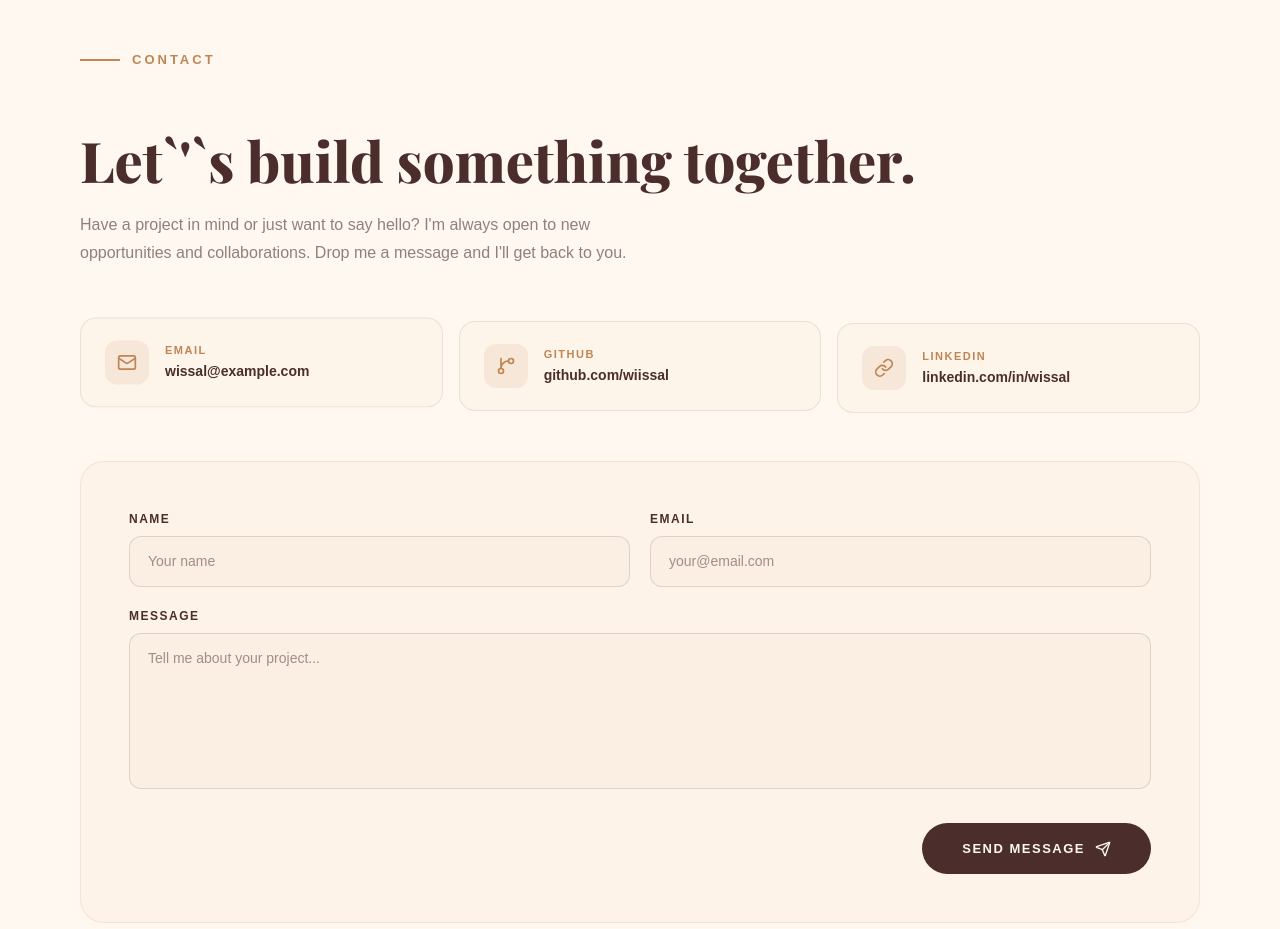
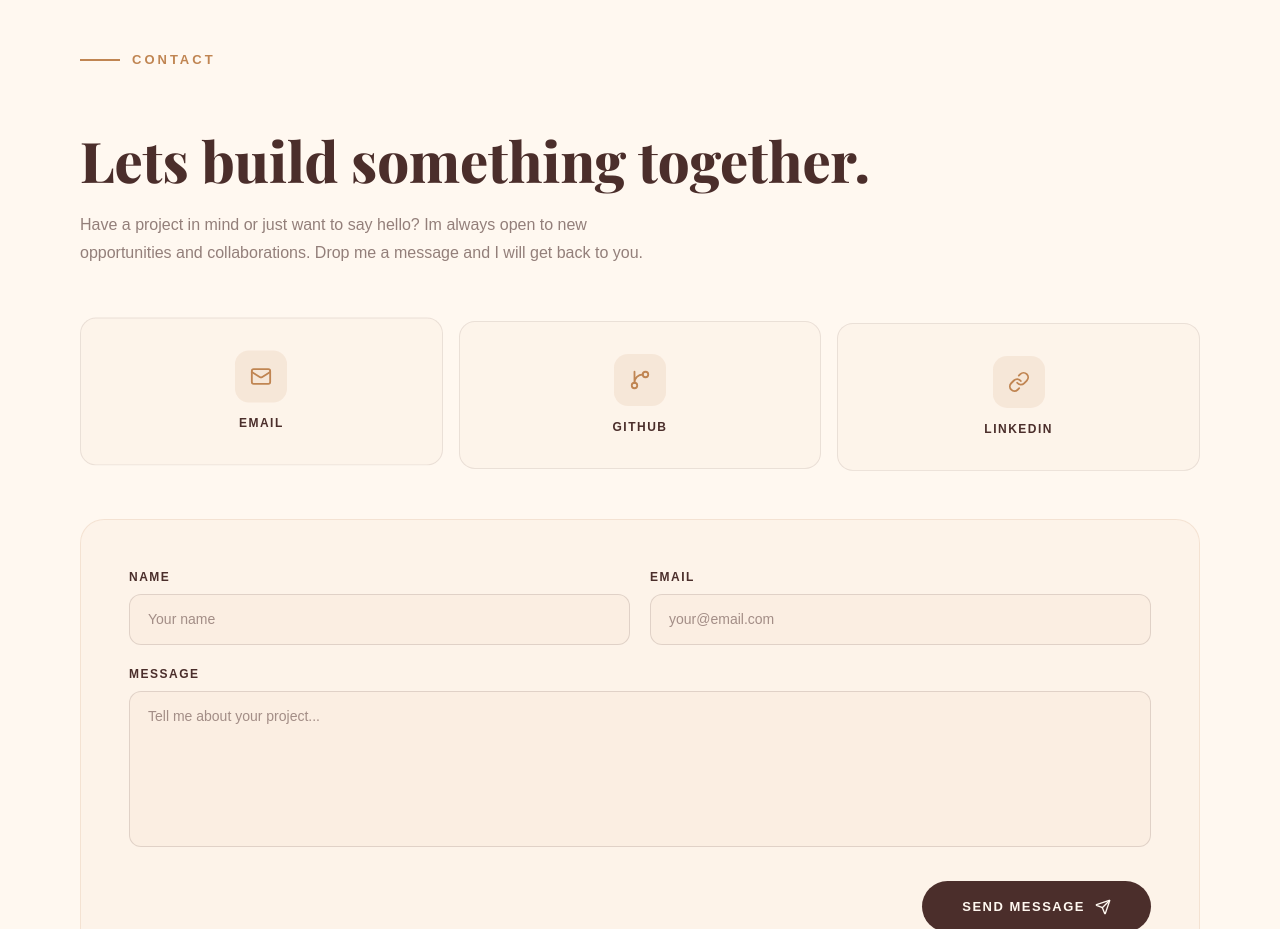
Before and after one commit to wiissal/wiissal-portfolio, a Next.js app: page / in a window 1280 px wide. Shown: the part 6240-7169 px from the top of the page. Built offline with nearby package versions, Linux system fonts and the light colour scheme.

Commit message:
feat(contact): simplify cards to icon and label only

```diff
--- a/src/app/components/Contact.jsx
+++ b/src/app/components/Contact.jsx
@@ -85,10 +85,10 @@ export default function Contact() {
           {/* Heading */}
           <div ref={leftRef} style={{ marginBottom: 56 }}>
             <h2 style={{ fontSize: "clamp(36px, 5vw, 56px)", fontWeight: 800, color: "#4b2e2b", fontFamily: "var(--font-playfair)", margin: "0 0 20px", lineHeight: 1.1 }}>
-              Let`'`s build something together.
+              Lets build something together.
             </h2>
             <p style={{ fontSize: 16, color: "rgba(75,46,43,0.6)", fontFamily: "sans-serif", lineHeight: 1.75, maxWidth: 600, margin: 0 }}>
-              Have a project in mind or just want to say hello? I'm always open to new opportunities and collaborations. Drop me a message and I'll get back to you.
+              Have a project in mind or just want to say hello? Im always open to new opportunities and collaborations. Drop me a message and I will get back to you.
             </p>
           </div>
 
@@ -103,14 +103,11 @@ export default function Contact() {
   className={`contact-icon-${i}`}
   onMouseEnter={(e) => { e.currentTarget.style.borderColor = "rgba(192,133,82,0.5)"; e.currentTarget.style.backgroundColor = "rgba(192,133,82,0.08)"; e.currentTarget.style.animationPlayState = "paused"; e.currentTarget.style.transform = "translateY(-8px) scale(1.04)"; }}
   onMouseLeave={(e) => { e.currentTarget.style.borderColor = "rgba(75,46,43,0.1)"; e.currentTarget.style.backgroundColor = "rgba(192,133,82,0.03)"; e.currentTarget.style.animationPlayState = "running"; e.currentTarget.style.transform = ""; }}
-                style={{ display: "flex", alignItems: "center", gap: 16, padding: "22px 24px", borderRadius: 16, border: "1px solid rgba(75,46,43,0.1)", backgroundColor: "rgba(192,133,82,0.03)", textDecoration: "none", transition: "border-color 0.3s ease, background-color 0.3s ease" }}>
-                <div style={{ width: 44, height: 44, borderRadius: 12, backgroundColor: "rgba(192,133,82,0.12)", display: "flex", alignItems: "center", justifyContent: "center", flexShrink: 0 }}>
-                  <c.icon size={20} color="#c08552" strokeWidth={2} />
+  style={{ display: "flex", flexDirection: "column", alignItems: "center", justifyContent: "center", gap: 12, padding: "32px 24px", borderRadius: 16, border: "1px solid rgba(75,46,43,0.1)", backgroundColor: "rgba(192,133,82,0.03)", textDecoration: "none", transition: "border-color 0.3s ease, background-color 0.3s ease" }}>
+  <div style={{ width: 52, height: 52, borderRadius: 14, backgroundColor: "rgba(192,133,82,0.12)", display: "flex", alignItems: "center", justifyContent: "center" }}>
+    <c.icon size={22} color="#c08552" strokeWidth={2} />
   </div>
-                <div>
-                  <div style={{ fontSize: 11, fontWeight: 700, letterSpacing: 1.5, textTransform: "uppercase", color: "#c08552", fontFamily: "sans-serif", marginBottom: 3 }}>{c.label}</div>
-                  <div style={{ fontSize: 14, fontWeight: 600, color: "#4b2e2b", fontFamily: "sans-serif" }}>{c.value}</div>
-                </div>
+  <div style={{ fontSize: 12, fontWeight: 700, letterSpacing: 1.5, textTransform: "uppercase", color: "#4b2e2b", fontFamily: "sans-serif" }}>{c.label}</div>
 </a>
             ))}
           </div>
@@ -125,7 +122,7 @@ export default function Contact() {
                   </svg>
                 </div>
                 <h3 style={{ fontSize: 22, fontWeight: 800, color: "#4b2e2b", fontFamily: "var(--font-playfair)", marginBottom: 10 }}>Message sent!</h3>
-                <p style={{ fontSize: 14, color: "rgba(75,46,43,0.6)", fontFamily: "sans-serif" }}>I'll get back to you as soon as possible.</p>
+                <p style={{ fontSize: 14, color: "rgba(75,46,43,0.6)", fontFamily: "sans-serif" }}>I`'`ll get back to you as soon as possible.</p>
                 <button onClick={() => setSent(false)} style={{ marginTop: 24, padding: "10px 24px", borderRadius: 50, border: "2px solid #4b2e2b", backgroundColor: "transparent", color: "#4b2e2b", fontSize: 12, fontWeight: 700, fontFamily: "sans-serif", letterSpacing: 1.5, textTransform: "uppercase", cursor: "pointer" }}>
                   Send another
                 </button>
```
Lines whose indentation alone changed are shown as unchanged.
